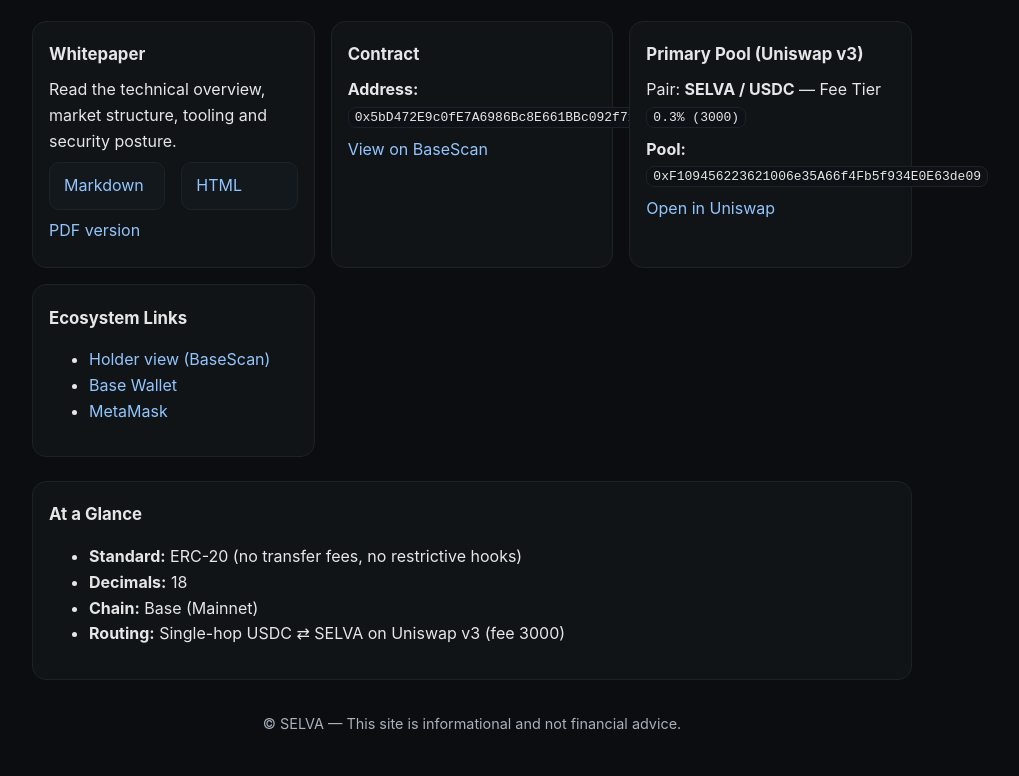
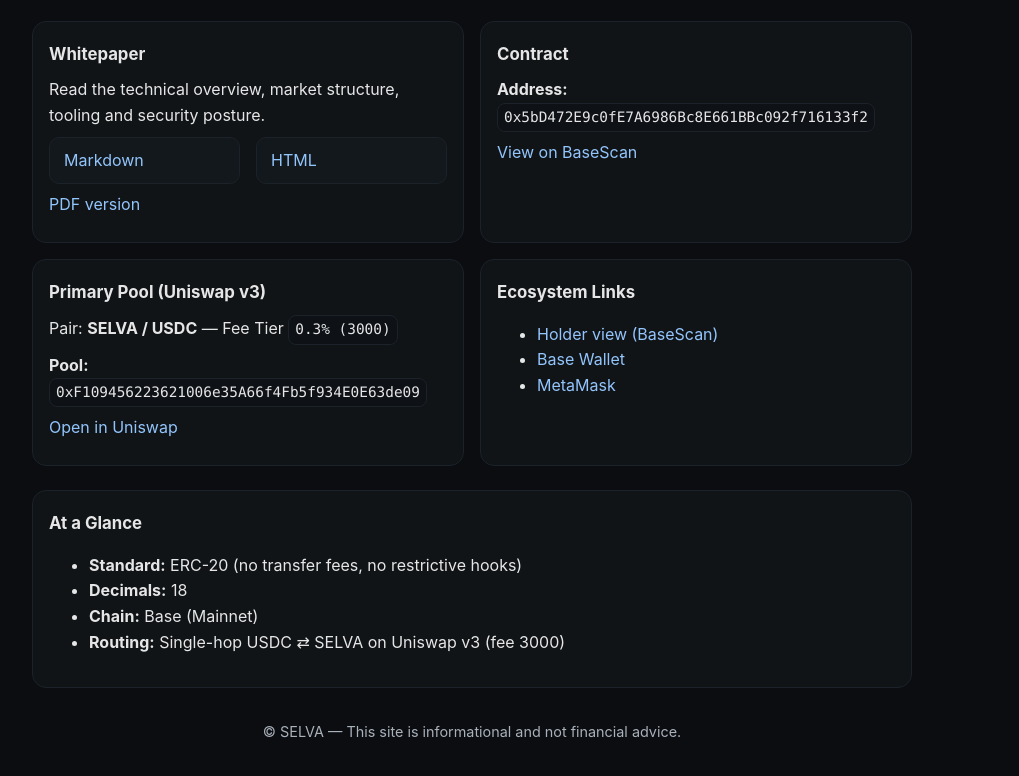
Before and after one commit to davidaugustoribeirobrazil/selva.github.io, a website: page docs/index.html in a window 1280 px wide. Shown: the part 106-882 px from the top of the page, without its empty margins (168-1187 px from the left). Drawn offline with Linux system fonts and the light colour scheme.

Commit message:
docs(site): wrap long URLs/addresses inside cards and widen grid

```diff
--- a/docs/index.html
+++ b/docs/index.html
@@ -18,12 +18,28 @@
     h1{margin:0;font-size:1.9rem;line-height:1.2}
     p{margin:.5rem 0;color:var(--fg)}
     .meta{color:var(--muted);font-size:.95rem;margin-top:2px}
-    .cards{display:grid;grid-template-columns:repeat(auto-fit,minmax(260px,1fr));gap:16px;margin:24px 0}
+
+    /* GRID: aumentei a largura mínima para 320px */
+    .cards{display:grid;grid-template-columns:repeat(auto-fit,minmax(320px,1fr));gap:16px;margin:24px 0}
+
     .card{background:var(--card);border:1px solid var(--border);border-radius:14px;padding:16px}
+
     .card h3{margin:.2rem 0 .6rem;font-size:1.05rem}
     a{color:var(--link);text-decoration:none}
     a:hover{text-decoration:underline}
-    code{background:#0e1116;border:1px solid var(--border);padding:2px 6px;border-radius:8px}
+
+    /* QUEBRA DE LINHA em conteúdo longo dentro dos cards */
+    .card, .card p, .card li, .card a, .card code{
+      overflow-wrap:anywhere;   /* permite quebra em qualquer ponto se necessário */
+      word-break:break-word;    /* navegadores antigos */
+    }
+
+    code{
+      background:#0e1116;border:1px solid var(--border);padding:2px 6px;border-radius:8px;
+      font-family: ui-monospace, SFMono-Regular, Menlo, Consolas, "Liberation Mono", monospace;
+      font-size:.9rem; display:inline-block; max-width:100%;
+    }
+
     footer{margin:32px 0;color:var(--muted);font-size:.9rem;text-align:center}
     .btn{display:inline-block;padding:10px 14px;border-radius:10px;border:1px solid var(--border);background:#12181c}
     .btn:hover{background:#0e1317}
@@ -34,7 +50,7 @@
 <body>
   <div class="wrap">
     <header>
-      <!-- Logo atualizada -->
+      <!-- Logo -->
       <div class="logo" aria-hidden="true">
         <img src="./assets/selva-logo.png" alt="SELVA token logo" width="52" height="52" style="display:block" />
       </div>
```
